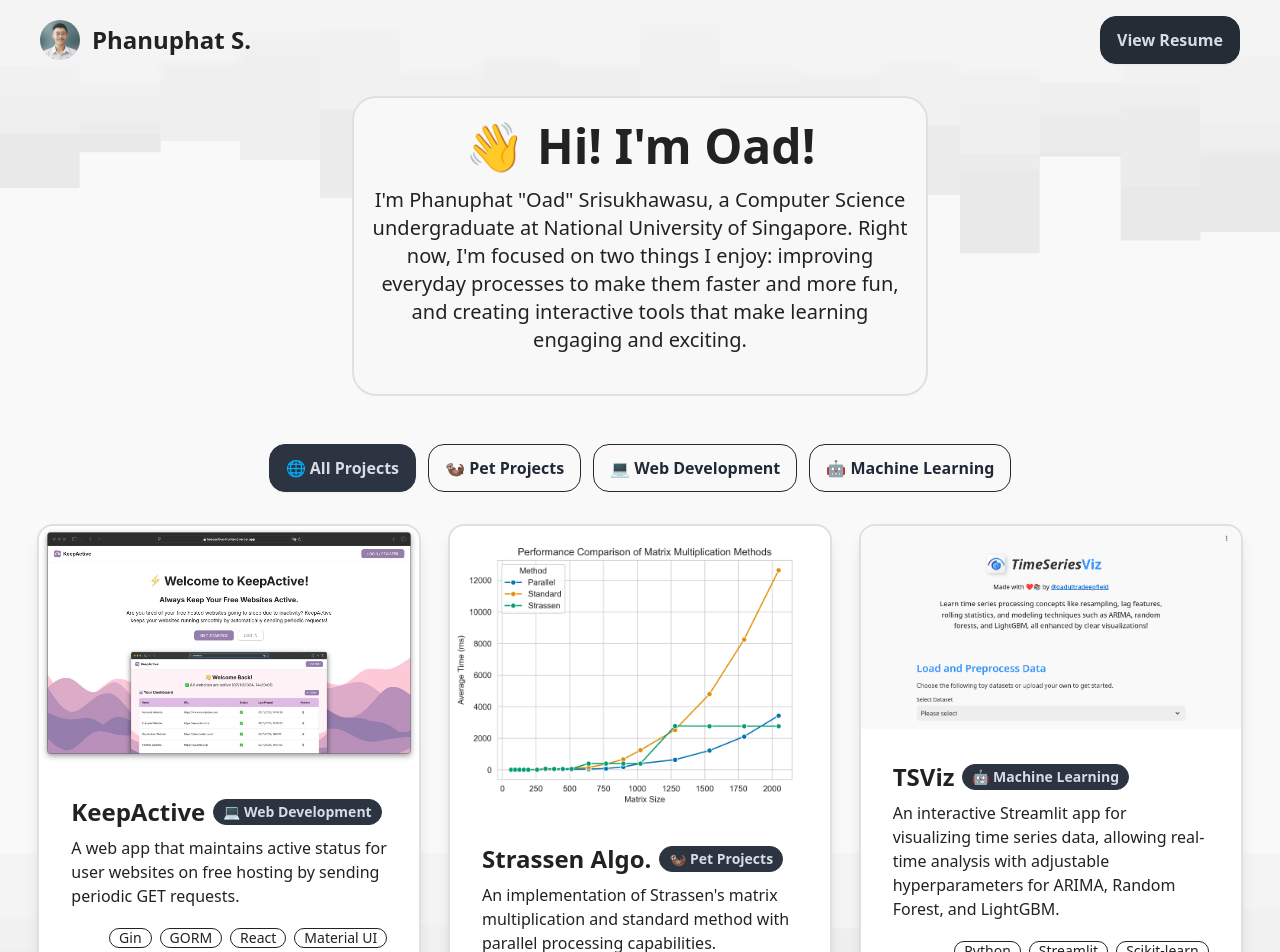
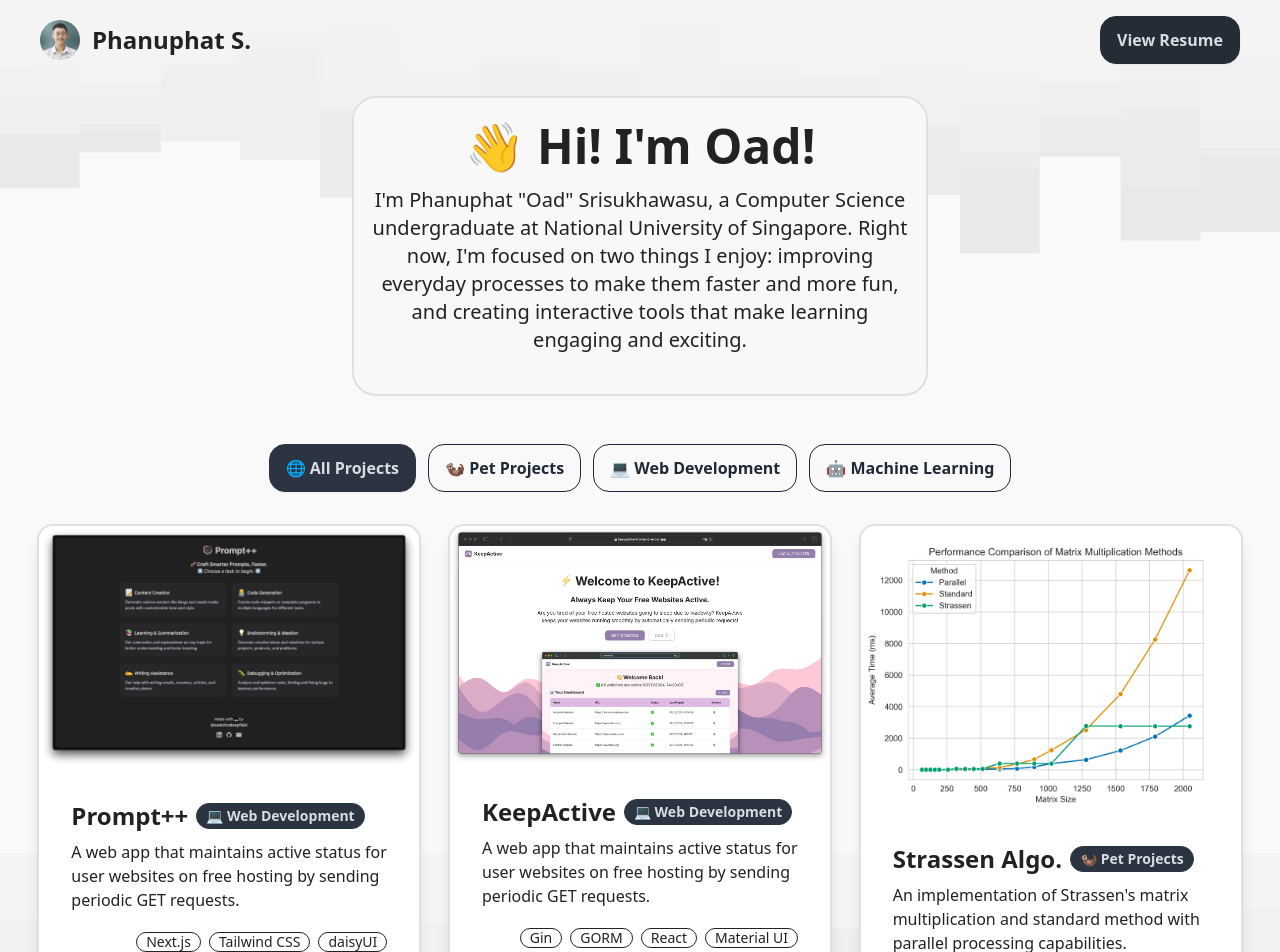
Before and after one commit to oadultradeepfield/phanuphats, a Next.js app: page / in a window 1280 px wide. Shown: the top 952 px of the page. Built offline with nearby package versions, Linux system fonts and the light colour scheme.

Commit message:
Update project(s)

```diff
--- a/app/components/Projects.tsx
+++ b/app/components/Projects.tsx
@@ -4,6 +4,16 @@ import { useState } from "react";
 import ProjectCard from "./ProjectCard";
 
 const projects = [
+  {
+    imageUrl: "/promptpp.webp",
+    imageAlt: "Prompt++",
+    title: "Prompt++",
+    description:
+      "A web app that maintains active status for user websites on free hosting by sending periodic GET requests.",
+    category: "💻 Web Development",
+    techStack: ["Next.js", "Tailwind CSS", "daisyUI"],
+    link: "https://promptpp.vercel.app/",
+  },
   {
     imageUrl: "/keepactive.jpeg",
     imageAlt: "KeepActive",
```
Also changed, not shown: public/promptpp.webp (added).
